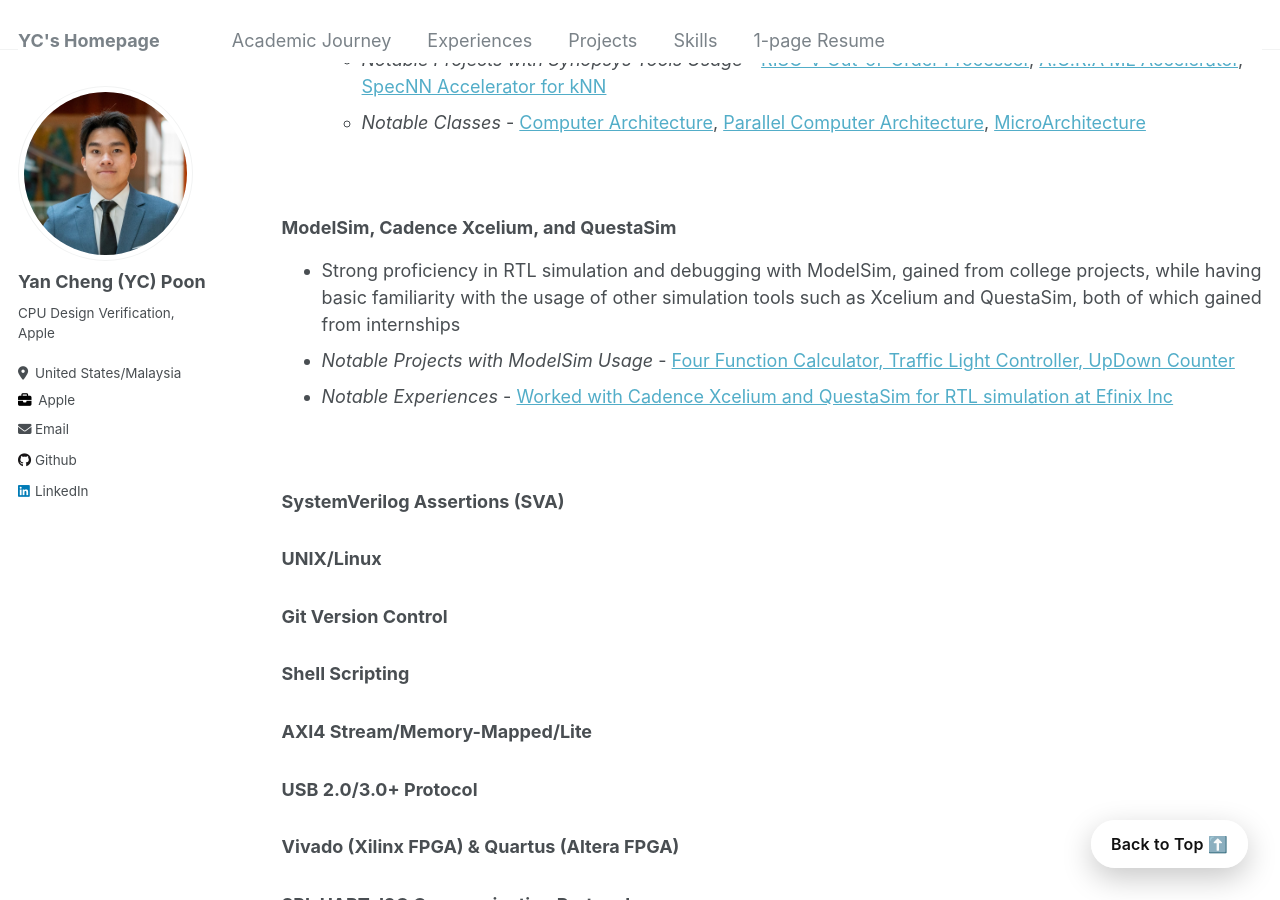
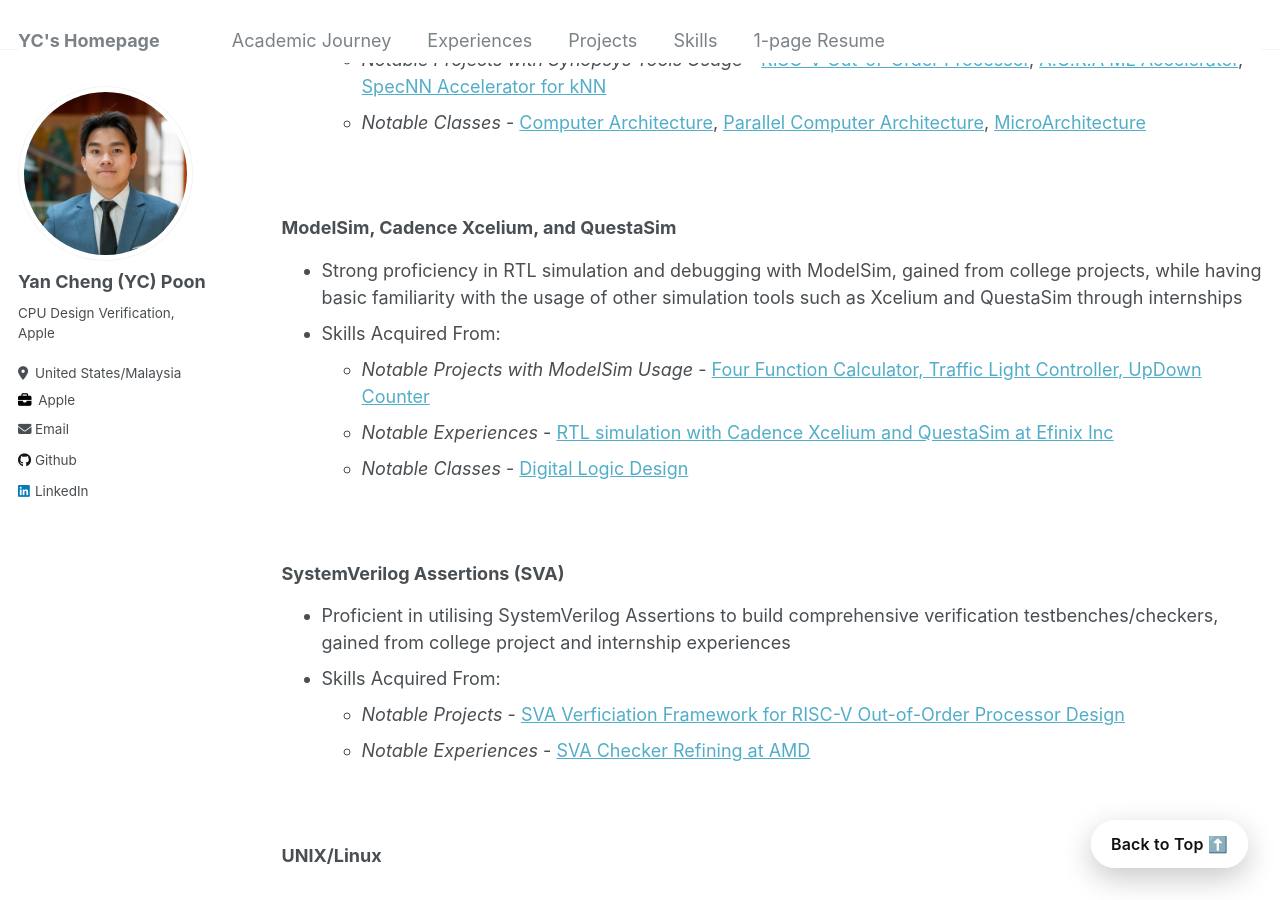
Before and after one commit to ycpoon/ycpoon.github.io, a Jekyll site: the page built from _pages/skills.md, in a window 1280 px wide and 900 px high, scrolled down 2777 px. Built offline with Jekyll 4.4.1, drawn with Linux system fonts in a browser that asks for light colours; some of the changed text lies outside the part shown.

Commit message:
prog towards skills1

```diff
--- a/_pages/skills.md
+++ b/_pages/skills.md
@@ -21,7 +21,7 @@ redirect_from:
     </tr>
     <tr>
       <td><a href="#verilogsystemverilog">Verilog, SystemVerilog</a></td>
-      <td><a href="#universal-verification-methodology-uvm">UVM</a></td>
+      <td><a href="#universal-verification-methodology-uvm">Universal Verification Methodology (UVM)</a></td>
       <td><a href="#synopsys-vcs-verdi-and-design-compiler">Synopsys VCS, Verdi, and Design Compiler</a></td>
       <td><a href="#axi4-streammemory-mappedlite">AXI4</a></td>
     </tr>
@@ -123,7 +123,7 @@ redirect_from:
 &nbsp;
 
 ### Universal Verification Methodology (UVM)
-- Working Knowledge of Universal Verification Methodology (UVM) gained from internship experiences and personal project experiences
+- Working Knowledge of the Universal Verification Methodology (UVM) verfication framework gained from internship experiences and personal project experiences
 - Skills Acquired From:
   - *Notable Experiences* - [UVM Log Debug Tool Development & UVM Test Sequence Library Refactoring at AMD](/experiences/#amd)
   - *Notable Projects* - [UVM Test Environment for ALU](/iplib/#simple-uvm-framework-on-alu)
@@ -142,14 +142,23 @@ redirect_from:
 &nbsp;
 
 ### ModelSim, Cadence Xcelium, and QuestaSim
-- Strong proficiency in RTL simulation and debugging with ModelSim, gained from college projects, while having basic familiarity with the usage of other simulation tools such as Xcelium and QuestaSim, both of which gained from internships
-- *Notable Projects with ModelSim Usage* - [Four Function Calculator, Traffic Light Controller, UpDown Counter](/collegeprojects/#four-function-calculator-traffic-light-controller-updown-counter-eecs-270)
-- *Notable Experiences* - [Worked with Cadence Xcelium and QuestaSim for RTL simulation at Efinix Inc](/experiences/#efinix)
+- Strong proficiency in RTL simulation and debugging with ModelSim, gained from college projects, while having basic familiarity with the usage of other simulation tools such as Xcelium and QuestaSim through internships
+- Skills Acquired From:
+  - *Notable Projects with ModelSim Usage* - [Four Function Calculator, Traffic Light Controller, UpDown Counter](/collegeprojects/#four-function-calculator-traffic-light-controller-updown-counter-eecs-270)
+  - *Notable Experiences* - [RTL simulation with Cadence Xcelium and QuestaSim at Efinix Inc](/experiences/#efinix)
+  - *Notable Classes* - [Digital Logic Design](/academicjourney/#eecs270)
 
 &nbsp;
 &nbsp;
 
 ### SystemVerilog Assertions (SVA)
+- Proficient in utilising SystemVerilog Assertions to build comprehensive verification testbenches/checkers, gained from college project and internship experiences
+- Skills Acquired From:
+  - *Notable Projects* - [SVA Verficiation Framework for RISC-V Out-of-Order Processor Design](/projects/#mips-r10k-style-out-of-order-processor)
+  - *Notable Experiences* - [SVA Checker Refining at AMD](/experiences/#amd)
+
+&nbsp;
+&nbsp;
 
 ### UNIX/Linux
 
```
